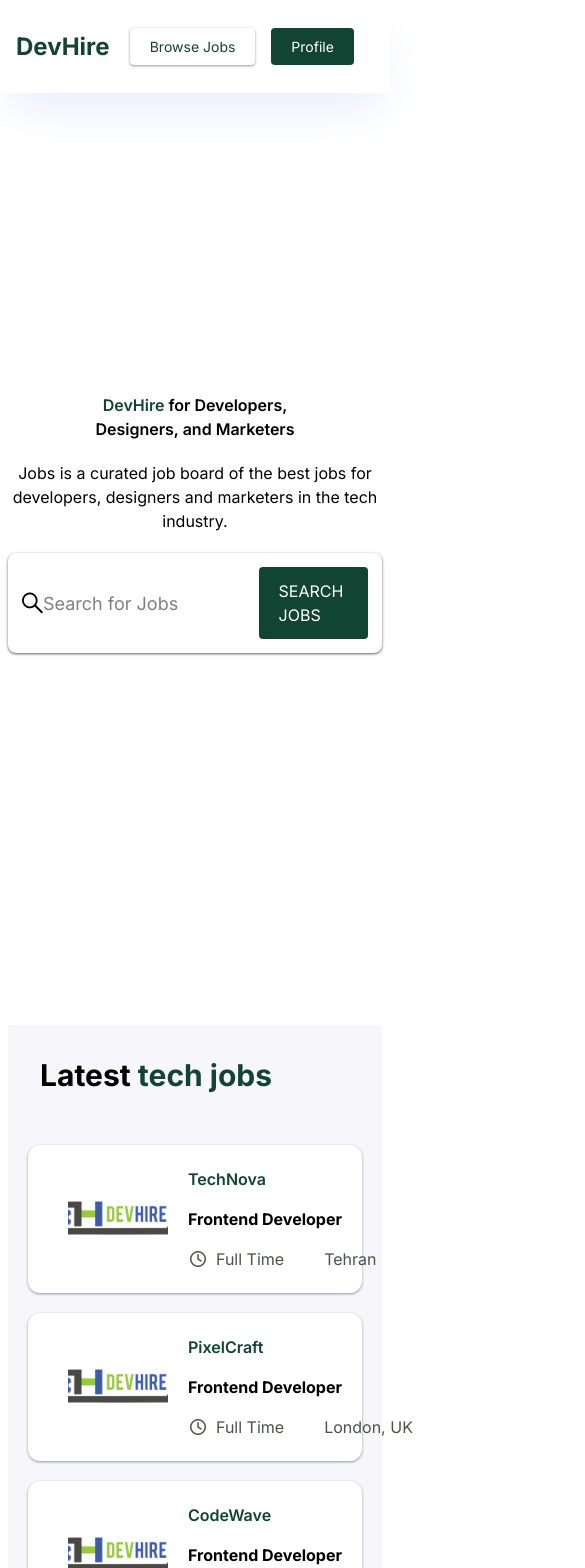
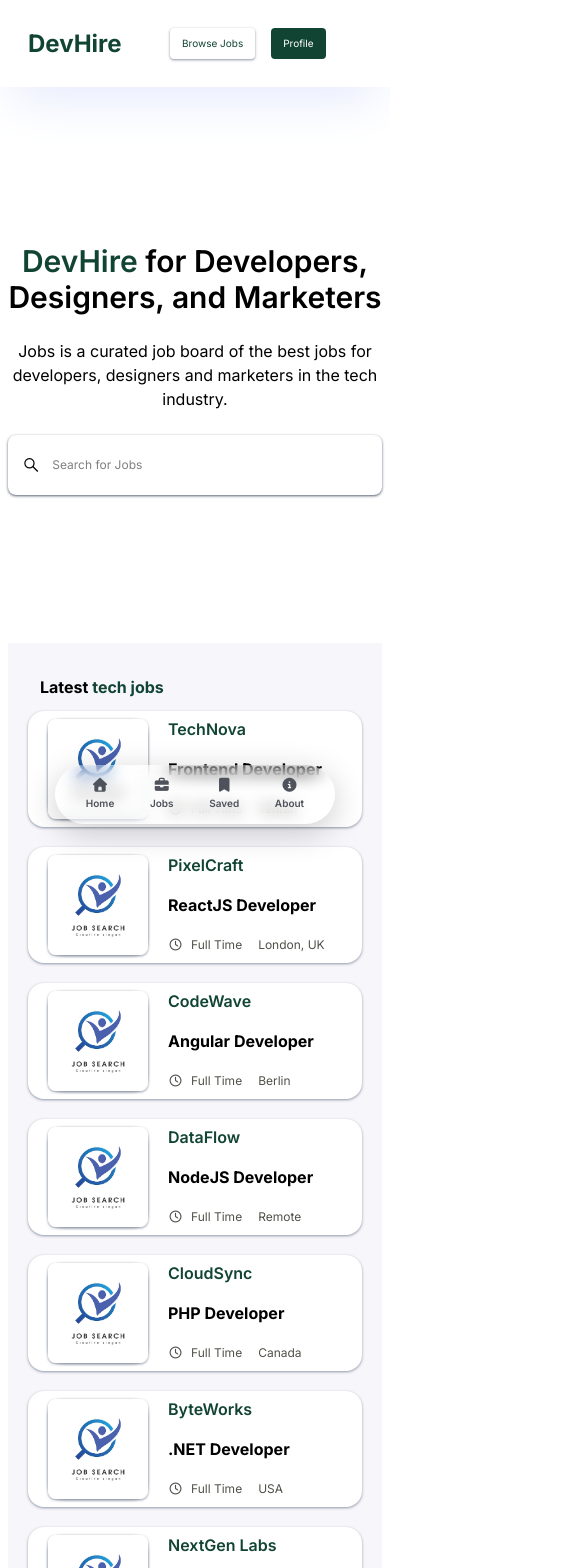
Before and after one commit to ataullaharabzai/DevHire-jobs-board, a React (Vite) app: page / in a window 390 px wide. Shown: the top 1568 px of the page, 585 px wide, since content can reach past the window. Built offline with nearby package versions, Linux system fonts and the light colour scheme.

Commit message:
home responsived

```diff
--- a/src/Header/Navbar.tsx
+++ b/src/Header/Navbar.tsx
@@ -3,9 +3,11 @@ import Button from "../components/Button";
 
 function Navbar() {
   return (
-    <header className="text-[14px] md:text-[18px] w-full p-4 text-[#4e525a] flex justify-around items-center shadow-2xl shadow-[#e6ebfd]">
-      <h1 className="md:text-4xl text-2xl font-bold text-[#143]">DevHire</h1>
-      <nav className="w-85 hidden md:block">
+    <header className="text-[14px] md:text-[18px] w-full text-[#4e525a] flex justify-around items-center shadow-2xl shadow-[#e6ebfd] p-4">
+      <h1 className="md:text-4xl text-2xl font-bold text-[#143] ml-3 md:ml-0">
+        DevHire
+      </h1>
+      <nav className="w-85 hidden lg:block">
         <ul className="flex justify-between items-center">
           <NavLink
             to="/"
@@ -45,14 +47,51 @@ function Navbar() {
         <Button
           text="Browse Jobs"
           visit="/jobs"
-          className="shadow shadow-gray-400 hover:text-white hover:bg-[#143] text-[#143]"
+          className="shadow shadow-gray-400 hover:text-white hover:bg-[#143] text-[#143] text-[10px] md:text-[14px]"
         />
         <Button
           text="Profile"
           visit="/profile"
-          className="bg-[#143] text-white"
+          className="bg-[#143] text-white text-[10px] md:text-[14px]"
         />
       </div>
+
+      <section
+        className="bottomNav bg-white/5
+            backdrop-blur-sm
+            border border-white/10
+            shadow-[0_8px_32px_rgba(0,0,0,0.2)]
+            z-50 w-full fixed bottom-5 p-3 rounded-full flex justify-around items-center max-w-70 sm:max-w-100 lg:hidden"
+      >
+        <NavLink
+          to="/"
+          className={`flex justify-center items-center flex-col gap-1`}
+        >
+          <i className="fa-solid fa-house"></i>
+          <p className="text-[10px] md:text-[14px] font-semibold">Home</p>
+        </NavLink>
+        <NavLink
+          to="/jobs"
+          className={`flex justify-center items-center flex-col gap-1`}
+        >
+          <i className="fa-solid fa-briefcase"></i>
+          <p className="text-[10px] md:text-[14px] font-semibold">Jobs</p>
+        </NavLink>
+        <NavLink
+          to="/saved"
+          className={`flex justify-center items-center flex-col gap-1`}
+        >
+          <i className="fa-solid fa-bookmark"></i>
+          <p className="text-[10px] md:text-[14px] font-semibold">Saved</p>
+        </NavLink>
+        <NavLink
+          to="/about  "
+          className={`flex justify-center items-center flex-col gap-1`}
+        >
+          <i className="fa-solid fa-circle-info"></i>
+          <p className="text-[10px] md:text-[14px] font-semibold">About</p>
+        </NavLink>
+      </section>
     </header>
   );
 }
--- a/src/components/Button.tsx
+++ b/src/components/Button.tsx
@@ -10,7 +10,7 @@ function Button({ text, visit, className }: Btn) {
   return (
     <>
       <NavLink
-        className={`px-5 py-2 rounded-sm transition-all ${className}`}
+        className={`md:px-5 md:py-2 px-3 py-2 rounded-sm transition-all ${className}`}
         to={visit}
       >
         {text}
--- a/src/components/JobCard.tsx
+++ b/src/components/JobCard.tsx
@@ -8,18 +8,18 @@ interface CardType {
 
 function JobCard({ title, company, location, type, src }: CardType) {
   return (
-    <div className="w-full rounded-xl px-10 py-6 bg-white shadow shadow-gray-400">
-      <div className="w-25 h-25 flex justify-between items-center gap-5">
+    <div className="w-full rounded-2xl lg:px-15 lg:py-10 px-5 py-2 bg-white shadow shadow-gray-400">
+      <div className="w-25 h-25 flex justify-between items-center gap-5 shadow rounded-2xl shadow-gray-400">
         <img
           src={src}
           alt="company Image"
-          className="w-full h-full object-cover rounded-lg"
+          className="w-full h-full object-cover rounded-lg shadow shadow-gray-400"
         />
         <div className="flex justify-center items-start flex-col min-w-100 leading-10">
           <p className="text-[#143] font-semibold md:text-[20px]">{company}</p>
           <p className="md:text-[26px] font-bold">{title}</p>
-          <div className="flex text-[#4e524a]">
-            <div className="flex justify-center items-center gap-2 mr-10">
+          <div className="flex text-[#4e524a] justify-center items-center gap-4 text-[12px] lg:text-[16px]">
+            <div className="flex justify-center items-center gap-2">
               <i className="fa-regular fa-clock"></i>
               <p>{type}</p>
             </div>
--- a/src/components/Searchbar.tsx
+++ b/src/components/Searchbar.tsx
@@ -2,22 +2,28 @@ import Button from "./Button";
 
 interface Search {
   placeholder: string;
+  searchItems: string;
+  setSearchItems: React.Dispatch<React.SetStateAction<string>>
 }
 
-function Searchbar({ placeholder }: Search) {
+function Searchbar({ placeholder, searchItems, setSearchItems }: Search) {
+
+
   return (
-    <div className="w-full max-w-130 rounded-lg shadow shadow-gray-500 p-3 relative flex justify-around items-center border-2 border-transparent hover:border-2 hover:border-[#143] transition-all">
-      <i className="fa-brands fa-sistrix text-2xl"></i>
+    <div className="w-full max-w-130 h-15 rounded-lg shadow shadow-gray-500 p-3 flex justify-start items-center border-2 border-transparent hover:border-2 hover:border-[#143] transition-all">
+      <i className="fa-brands fa-sistrix md:text-2xl mr-3"></i>
       <input
         type="text"
         placeholder={placeholder}
-        className="w-full max-w-75 h-10 focus:outline-0 text-[18px]"
+        className="w-full focus:outline-0 md:text-[18px] text-[12px]"
+        value={searchItems}
+        onChange={(e) => setSearchItems(e.target.value)}
       />
-      <Button
-        text="SEARCH JOBS"
+      {/* <Button
+        text="SEARCH"
         visit="/jobs"
-        className="bg-[#143] text-white py-3"
-      />
+        className="bg-[#143] text-white md:py-3 text-[10px] md:text-[14px]"
+      /> */}
     </div>
   );
 }
--- a/src/data/Job.ts
+++ b/src/data/Job.ts
@@ -16,7 +16,7 @@ export const jobs: Job[] = [
   },
   {
     id: 2,
-    title: "Frontend Developer",
+    title: "ReactJS Developer",
     company: "PixelCraft",
     location: "London, UK",
     salary: "$4,000/month",
@@ -27,9 +27,9 @@ export const jobs: Job[] = [
   },
   {
     id: 3,
-    title: "Frontend Developer",
+    title: "Angular Developer",
     company: "CodeWave",
-    location: "Berlin, Germany",
+    location: "Berlin",
     salary: "$5,000/month",
     type: "Full Time",
     experience: "Senior",
@@ -40,7 +40,7 @@ export const jobs: Job[] = [
   // Backend Developers
   {
     id: 4,
-    title: "Backend Developer",
+    title: "NodeJS Developer",
     company: "DataFlow",
     location: "Remote",
     salary: "$4,000/month",
@@ -52,7 +52,7 @@ export const jobs: Job[] = [
     id: 5,
     title: "PHP Developer",
     company: "CloudSync",
-    location: "Toronto, Canada",
+    location: "Canada",
     salary: "$5,000/month",
     type: "Full Time",
     experience: "Mid Level",
@@ -61,9 +61,9 @@ export const jobs: Job[] = [
   },
   {
     id: 6,
-    title: "Backend Developer",
+    title: ".NET Developer",
     company: "ByteWorks",
-    location: "New York, USA",
+    location: "USA",
     salary: "$6,500/month",
     type: "Full Time",
     experience: "Senior",
@@ -85,7 +85,7 @@ export const jobs: Job[] = [
     id: 8,
     title: "Full Stack Developer",
     company: "DevSphere",
-    location: "Dubai, UAE",
+    location: "Dubai",
     salary: "$6,000/month",
     type: "Full Time",
     experience: "Mid Level",
@@ -95,7 +95,7 @@ export const jobs: Job[] = [
     id: 9,
     title: "Full Stack Developer",
     company: "TechBridge",
-    location: "Amsterdam, Netherlands",
+    location: "Netherlands",
     salary: "$8,000/month",
     type: "Full Time",
     experience: "Senior",
@@ -105,7 +105,7 @@ export const jobs: Job[] = [
   // Web Designers
   {
     id: 10,
-    title: "Web Designer",
+    title: "UI Designer",
     company: "CreativePixel",
     location: "Remote",
     salary: "$2,500/month",
@@ -117,7 +117,7 @@ export const jobs: Job[] = [
     id: 11,
     title: "Web Designer",
     company: "DesignHub",
-    location: "Paris, France",
+    location: "Paris",
     salary: "$3,500/month",
     type: "Full Time",
     experience: "Mid Level",
@@ -125,7 +125,7 @@ export const jobs: Job[] = [
   },
   {
     id: 12,
-    title: "Web Designer",
+    title: "UI Developer",
     company: "Vision Studio",
     location: "Remote",
     salary: "$4,500/month",
@@ -137,7 +137,7 @@ export const jobs: Job[] = [
   // UI/UX Designers
   {
     id: 13,
-    title: "UI/UX Designer",
+    title: "Figma Designer",
     company: "UserFirst",
     location: "Remote",
     salary: "$3,500/month",
@@ -158,7 +158,7 @@ export const jobs: Job[] = [
   },
   {
     id: 15,
-    title: "UI/UX Designer",
+    title: "Motion Designer",
     company: "ExperienceLab",
     location: "Remote",
     salary: "$6,500/month",
--- a/src/index.css
+++ b/src/index.css
@@ -1,6 +1,13 @@
 @import "tailwindcss";
+
+* {
+    /* margin: 0;
+    padding: 0; */
+    box-sizing: border-box;
+}
 
 html,
 body {
     font-family: 'Inter';
+    overflow-x: hidden;
 }
--- a/src/pages/Home.tsx
+++ b/src/pages/Home.tsx
@@ -1,15 +1,24 @@
+import { useState } from "react";
 import JobCard from "../components/JobCard";
 import Searchbar from "../components/Searchbar";
 import { jobs } from "../data/Job";
-import logo from "../images/logo.png";
+import logo2 from "../images/logo2.avif";
 import { NavLink } from "react-router-dom";
 
 function Home() {
+  const [searchItem, setSearchItem] = useState("");
+
+  const filterJob = jobs.filter((job) =>
+    [job.title, job.company, job.location, job.type].some((field) =>
+      field.toLowerCase().includes(searchItem.toLowerCase()),
+    ),
+  );
+
   return (
     <main className="w-full p-2">
-      <section className="hero h-screen flex justify-center items-center">
-        <div className="flex justify-center items-center flex-col gap-5 w-full">
-          <div className="text-center md:text-6xl font-semibold">
+      <section className="hero h-137 lg:h-screen flex justify-center items-center">
+        <div className="flex justify-center items-center flex-col gap-6 w-full">
+          <div className="text-center text-3xl md:text-4xl lg:text-6xl font-semibold">
             <h1>
               <span className="text-[#143]">DevHire</span> for Developers,
             </h1>
@@ -19,25 +28,29 @@ function Home() {
             <p>Jobs is a curated job board of the best jobs for</p>
             <p>developers, designers and marketers in the tech industry.</p>
           </div>
-          <Searchbar placeholder="Search for Jobs" />
+          <Searchbar
+            searchItems={searchItem}
+            setSearchItems={setSearchItem}
+            placeholder="Search for Jobs"
+          />
         </div>
       </section>
 
-      <section className="jobCard w-full bg-[#f7f6fb] md:p-6 p-5 mt-20">
-        <h1 className="text-3xl p-3 mb-10 font-bold">
+      <section className="jobCard bg-[#f7f6fb] md:p-6 p-5 lg:mt-20">
+        <h1 className="lg:text-3xl p-3 sm:mb-5 lg-mb-10 font-bold">
           Latest <span className="text-[#143]">tech jobs</span>
         </h1>
         <NavLink
           to="/jobdetails"
-          className="w-full max-w-160 flex justify-center items-stretch flex-col gap-5"
+          className="w-full lg:max-w-160 flex justify-center items-stretch flex-col gap-5"
         >
-          {jobs.map((job) => (
+          {filterJob.map((job) => (
             <div key={job.id}>
               <JobCard
                 title={job.title}
                 company={job.company}
                 type={job.type}
-                src={logo}
+                src={logo2}
                 location={job.location}
               />
             </div>
```
Also changed, not shown: src/images/logo2.avif (added).
